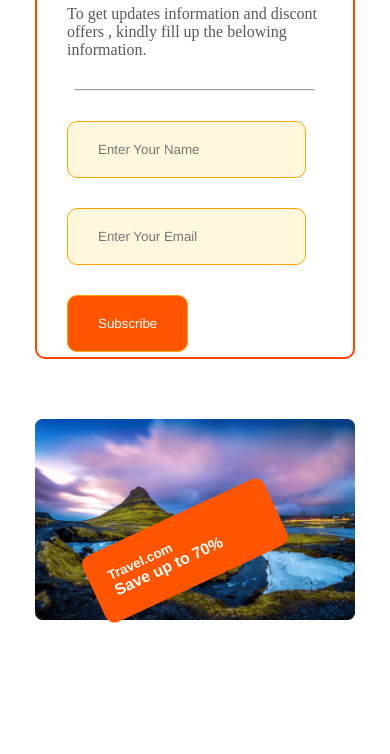
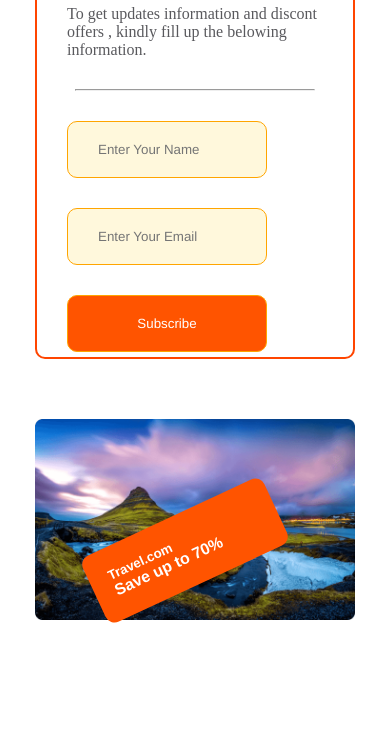
Before and after one commit to Muhammadshipon/A2-Travio-landing-page_2024, a plain HTML site: page index.html in a window 390 px wide. Shown: the part 5640-6394 px from the top of the page. Drawn offline with Linux system fonts and the light colour scheme.

Commit message:
change main part

```diff
--- a/styles/style.css
+++ b/styles/style.css
@@ -153,7 +153,7 @@ margin: 20px auto;max-width: 1140px;}
         height: 425px;}
         .information-form>p{margin: 20px 0px ;}
         hr{margin: 30px 8px;}
-        .information-form input{display: block; max-width: 400px;padding: 20px 30px;
+        .information-form input{display: block; width: 400px;padding: 20px 30px;
         margin-bottom: 30px; border-radius: 10px;border: none;background: cornsilk;
       border: 1px solid orange;}
         input[type="submit"]{color: #fff;background-color: #FF5400;}
@@ -217,6 +217,7 @@ margin: 30px 15px;
 
     .hotels,.best-price,.service{max-width: 330px; margin: 0 auto;
   }
+  .information-form input{max-width: 200px;}
   .information-form{max-width: 320px; margin: 10px auto;height: 450px;}
   .information-img{margin: 10px auto;max-width: 320px; position: relative;}
 .information-img img{width: 100%;position: relative; }
```
